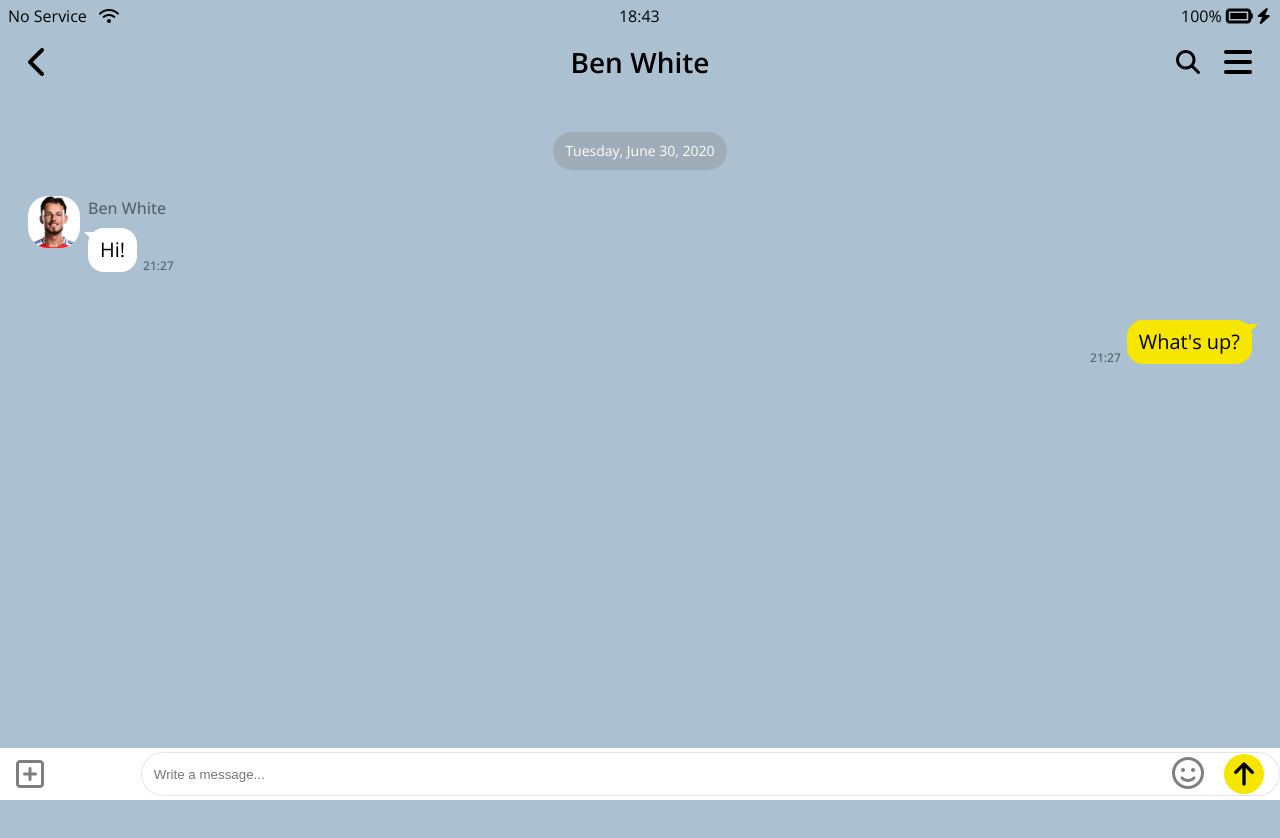
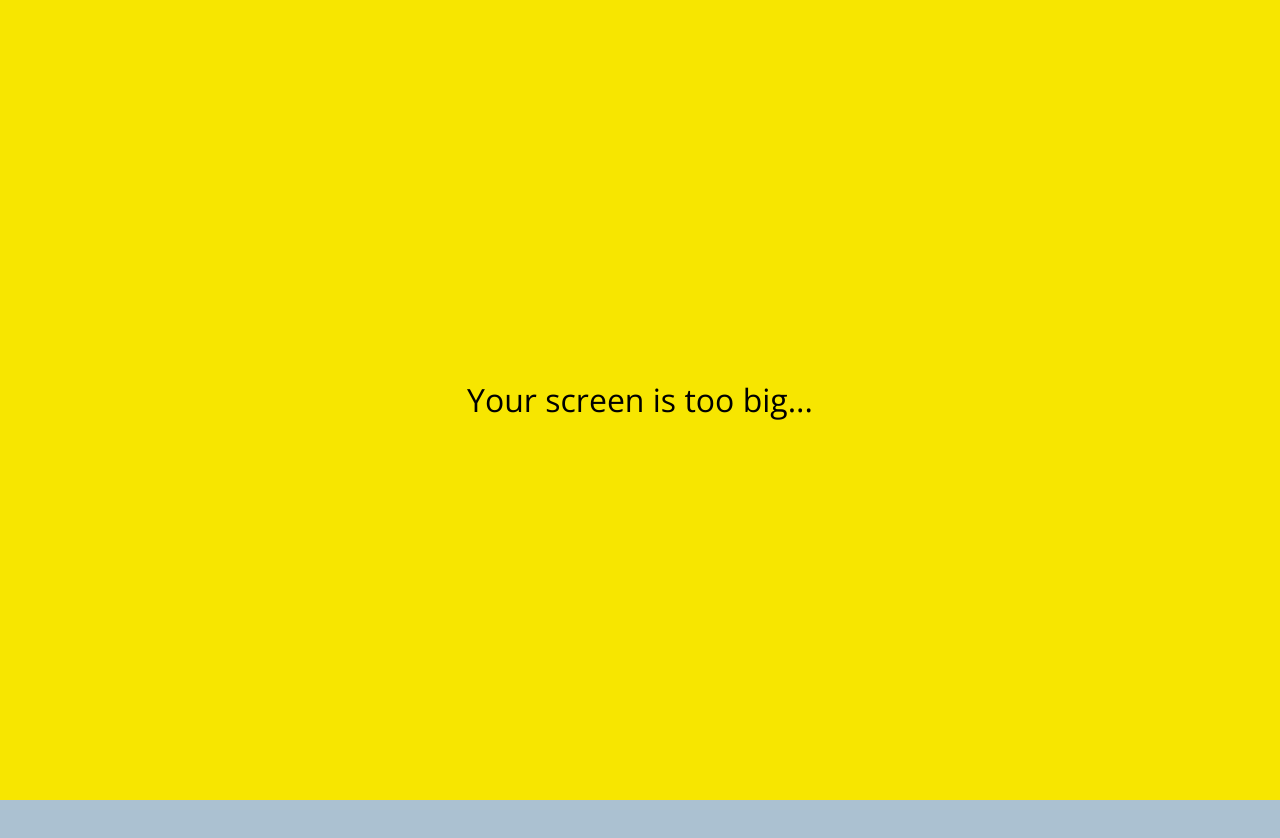
Before and after one commit to diddyd08/kokoa-clone, a plain HTML site: page chat.html in a window 1280 px wide. Shown: the top 838 px of the page. Drawn offline with nearby package versions, Linux system fonts and the light colour scheme.

Commit message:
No Mobile Media Query

```diff
--- a/chat.html
+++ b/chat.html
@@ -86,5 +86,8 @@
 
     </main>
 
+    <div id="no-mobile">
+      <span>Your screen is too big...</span>
+    </div>
   </body>
 </html>
--- /dev/null
+++ b/css/components/no-mobile.css
@@ -0,0 +1,18 @@
+#no-mobile {
+  position: absolute;
+  z-index: 99;
+  height: 100vh;
+  width: 100vw;
+  background-color: var(--yellow);
+  top: 0;
+  display: flex;
+  justify-content: center;
+  align-items: center;
+  font-size: 32px;
+}
+
+@media screen and (max-width:645px) {
+    #no-mobile {
+        display: none;
+    }
+}
--- a/css/screens/chat.css
+++ b/css/screens/chat.css
@@ -144,6 +144,7 @@
     align-items: center;
     padding: 4px 16px;
     box-sizing: border-box;
+    transition: all 0.3s ease-in-out;
 }
 
 .reply__column:first {
@@ -201,7 +202,7 @@
   transition: opacity 0.3s ease-in-out;
 }
 
-.reply:focus-within input {
+.reply__column input:focus {
   width: 92vw;
   transform: translateX(-56px) translateY(-80px);
 }
--- a/css/styles.css
+++ b/css/styles.css
@@ -10,6 +10,7 @@
 @import "components/badge.css";
 @import "components/icon-row.css";
 @import "components/alt-screen-header.css";
+@import "components/no-mobile.css";
 
 /* Screens */
 @import "screens/login.css";
```
Also changed, not shown: chats.html (+4 -0 lines), find.html (+4 -0 lines), friends.html (+4 -0 lines), index.html (+4 -0 lines), more.html (+4 -0 lines), settings.html (+4 -0 lines).
